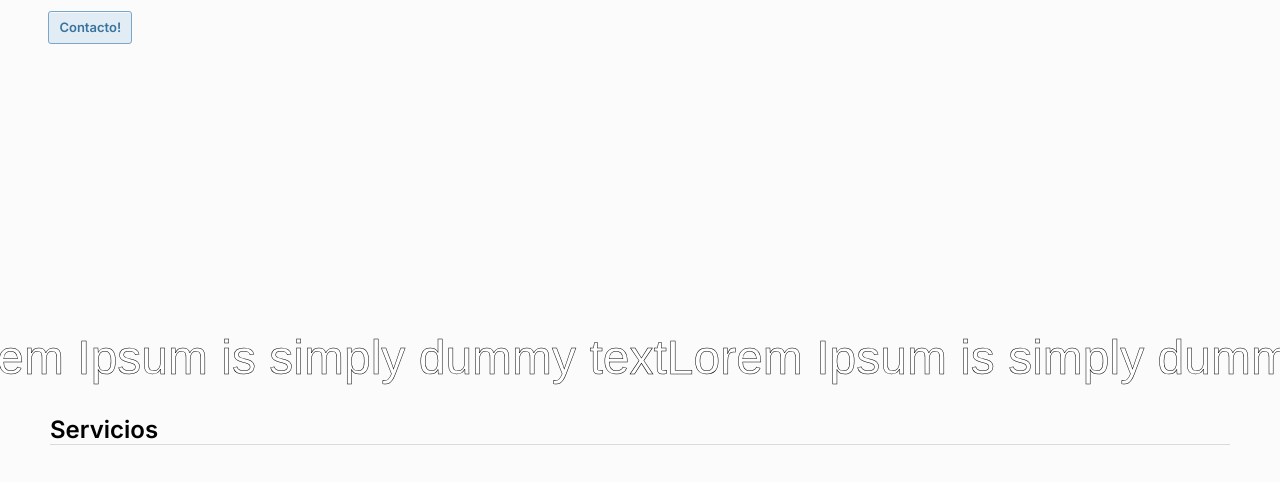
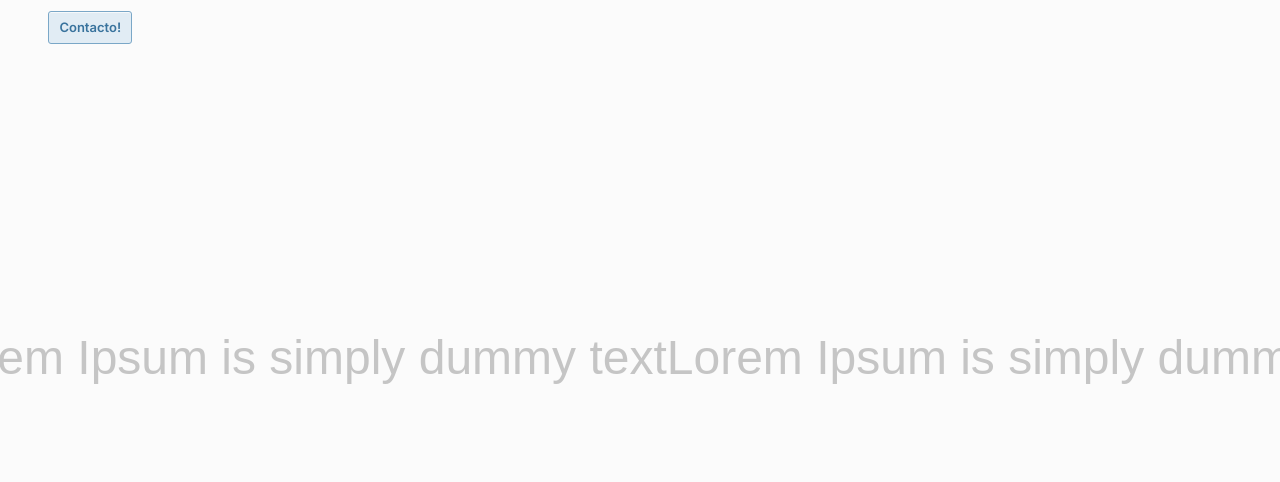
Before and after one commit to renzoce88/focusees, a plain HTML site: page index.html in a window 1280 px wide. Shown: the part 302-784 px from the top of the page. Drawn offline with Linux system fonts and the light colour scheme.

Commit message:
correcion

```diff
--- a/scss/_animaciones.scss
+++ b/scss/_animaciones.scss
@@ -2,6 +2,7 @@
     position: relative;
     width: 100%;
     overflow-x: hidden;
+    margin-bottom: 100px;
 }
 
 .marquee {
@@ -21,8 +22,7 @@
         font-family: Arial, Helvetica, sans-serif;
         font-weight: 300;
         font-size: 48px;
-        color: rgb(255, 255, 255);
-        -webkit-text-stroke: 0.5px black;
+        color: rgb(197, 197, 197);
 
     }
 
```
Also changed, not shown: css/style.css, 1 other file.
